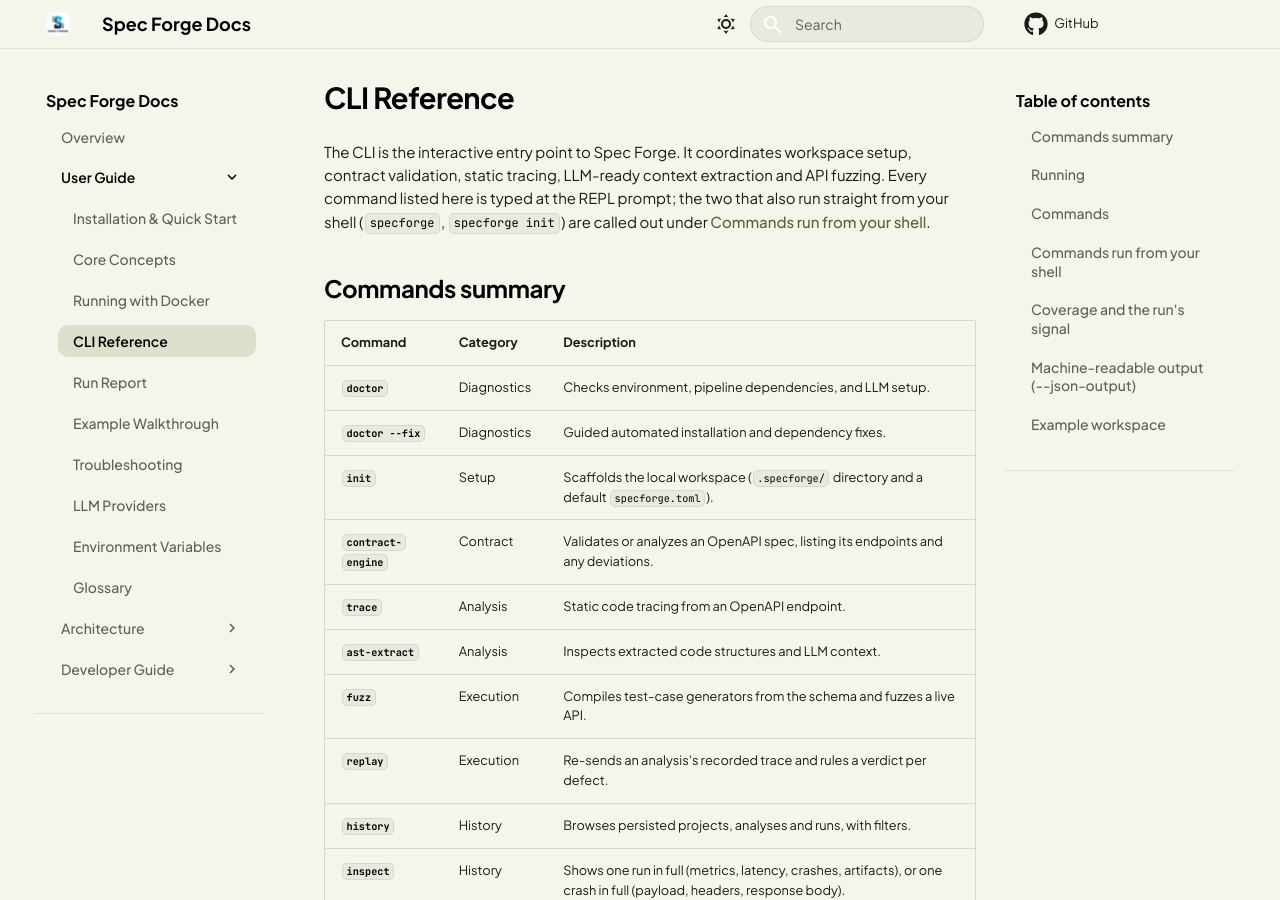
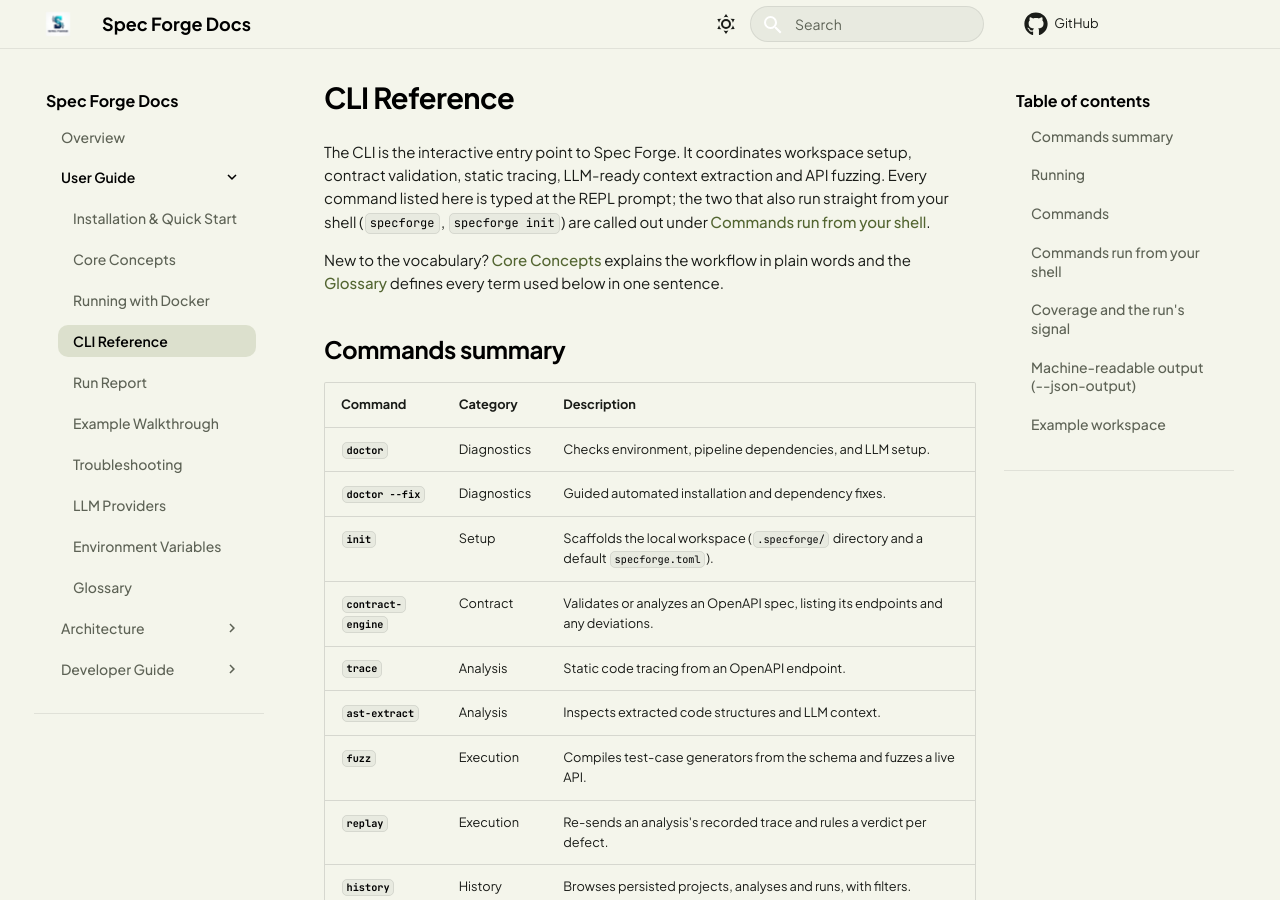
Before and after one commit to Spec-Forge-Testing/specforge-docs, an MkDocs documentation site: the page built from docs/user-guide/cli-reference.md, in a window 1280 px wide and 900 px high. Built offline with MkDocs 1.6.1 and Material for MkDocs 9.7.7, drawn with Linux system fonts in a browser that asks for light colours; comment, search, counter and statistics services are not loaded.

Commit message:
docs(site): link the manual to the glossary and complete the json-output command list

```diff
--- a/docs/user-guide/cli-reference.md
+++ b/docs/user-guide/cli-reference.md
@@ -5,6 +5,9 @@ setup, contract validation, static tracing, LLM-ready context extraction and API
 fuzzing. Every command listed here is typed at the REPL prompt; the two that also
 run straight from your shell (`specforge`, `specforge init`) are called out under
 [Commands run from your shell](#commands-run-from-your-shell).
+
+New to the vocabulary? [Core Concepts](concepts.md) explains the workflow in plain words and
+the [Glossary](glossary.md) defines every term used below in one sentence.
 
 ## Commands summary
 
```
Also changed, not shown: docs/user-guide/reports.md (+1 -1 lines).
